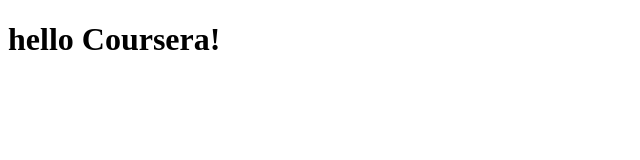
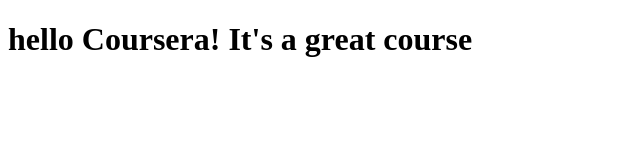
Before and after one commit to RajiHakim/coursea-test, a plain HTML site: page site/index.html in a window 1280 px wide. Shown: the whole page, without its empty margins (0-640 px from the left). Drawn offline with Linux system fonts and the light colour scheme.

Commit message:
Small addition to our page content.

```diff
--- a/site/index.html
+++ b/site/index.html
@@ -6,6 +6,6 @@
 	<title>hello Coursera!</title>
 </head>
 <body>
-<h1>hello Coursera!</h1>
+<h1>hello Coursera! It's a great course</h1>
 </body>
 </html>
```
